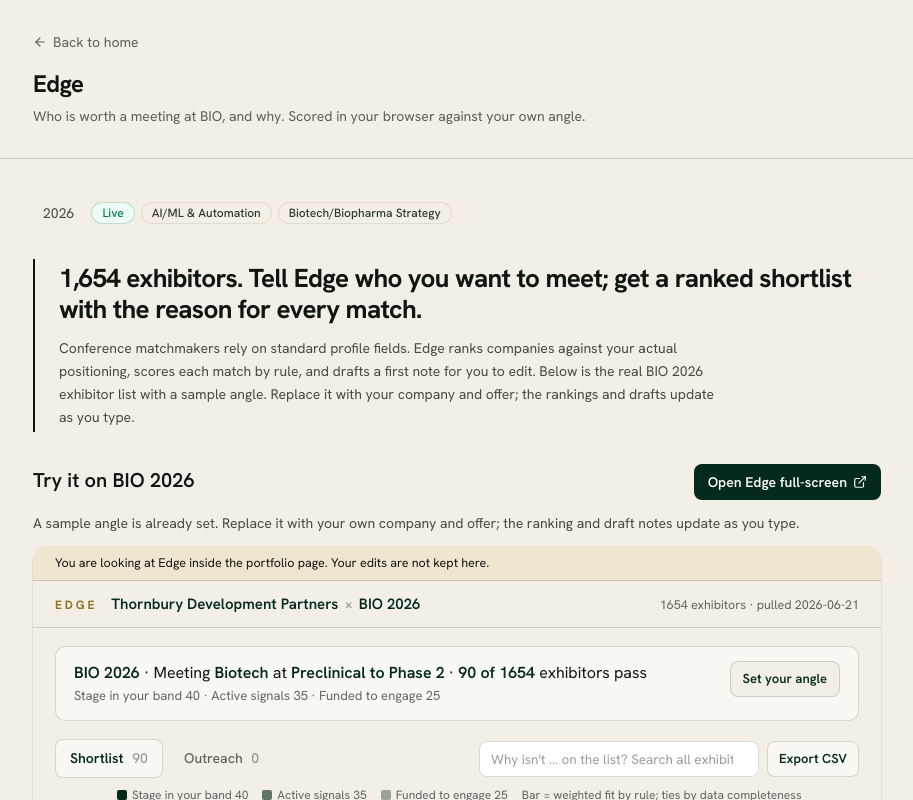
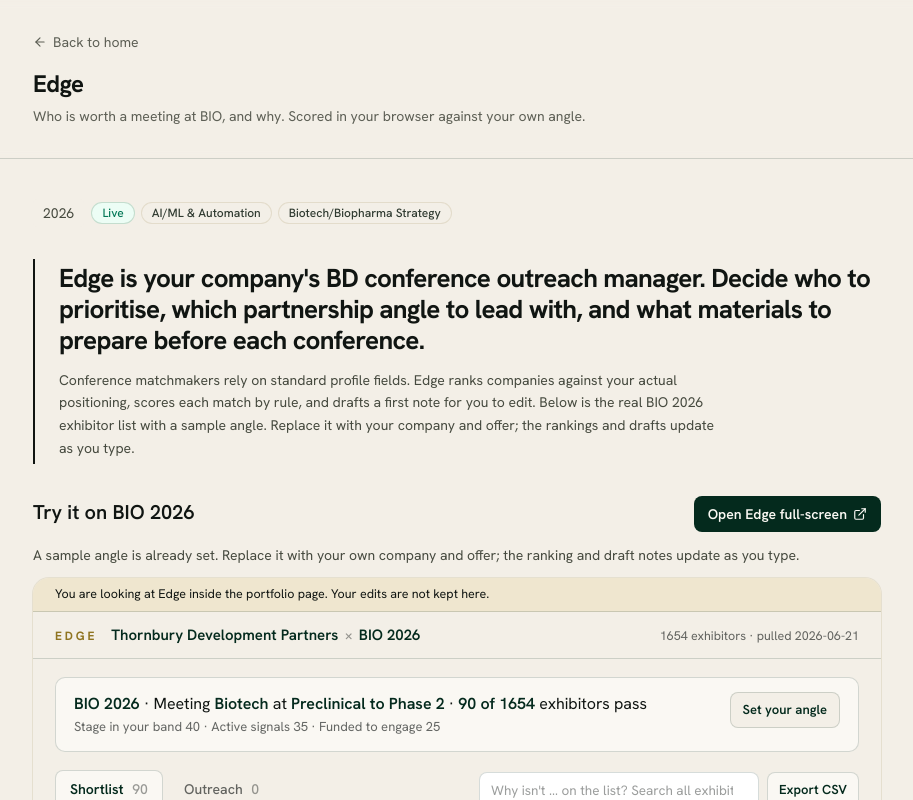
Before and after one commit to katieluii/katieluii.github.io, a React (Vite) app: page /partner-prioritisation in a window 1280 px wide. Shown: the top 800 px of the page, without its empty margins (183-1096 px from the left). Built offline with nearby package versions, Linux system fonts and the light colour scheme; no server answers.

Commit message:
Position Edge as BD outreach manager

```diff
--- a/src/pages/PartnerPrioritisation.tsx
+++ b/src/pages/PartnerPrioritisation.tsx
@@ -100,7 +100,7 @@
           </div>
         )}
 
-        <ProjectLead headline="1,654 exhibitors. Tell Edge who you want to meet; get a ranked shortlist with the reason for every match.">
+        <ProjectLead headline="Edge is your company's BD conference outreach manager. Decide who to prioritise, which partnership angle to lead with, and what materials to prepare before each conference.">
           Conference matchmakers rely on standard profile fields. Edge ranks companies against your actual positioning,
           scores each match by rule, and drafts a first note for you to edit.
 
```
